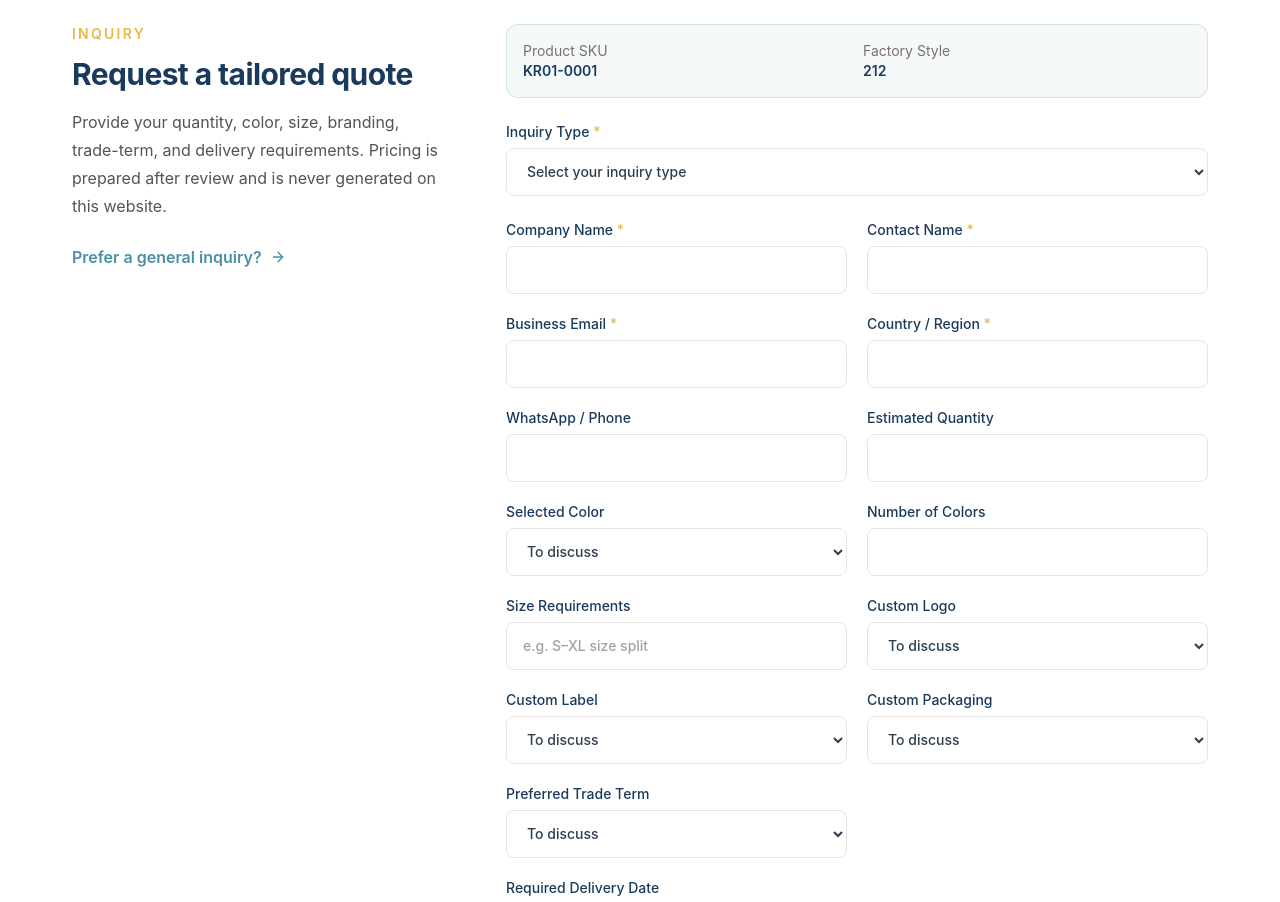
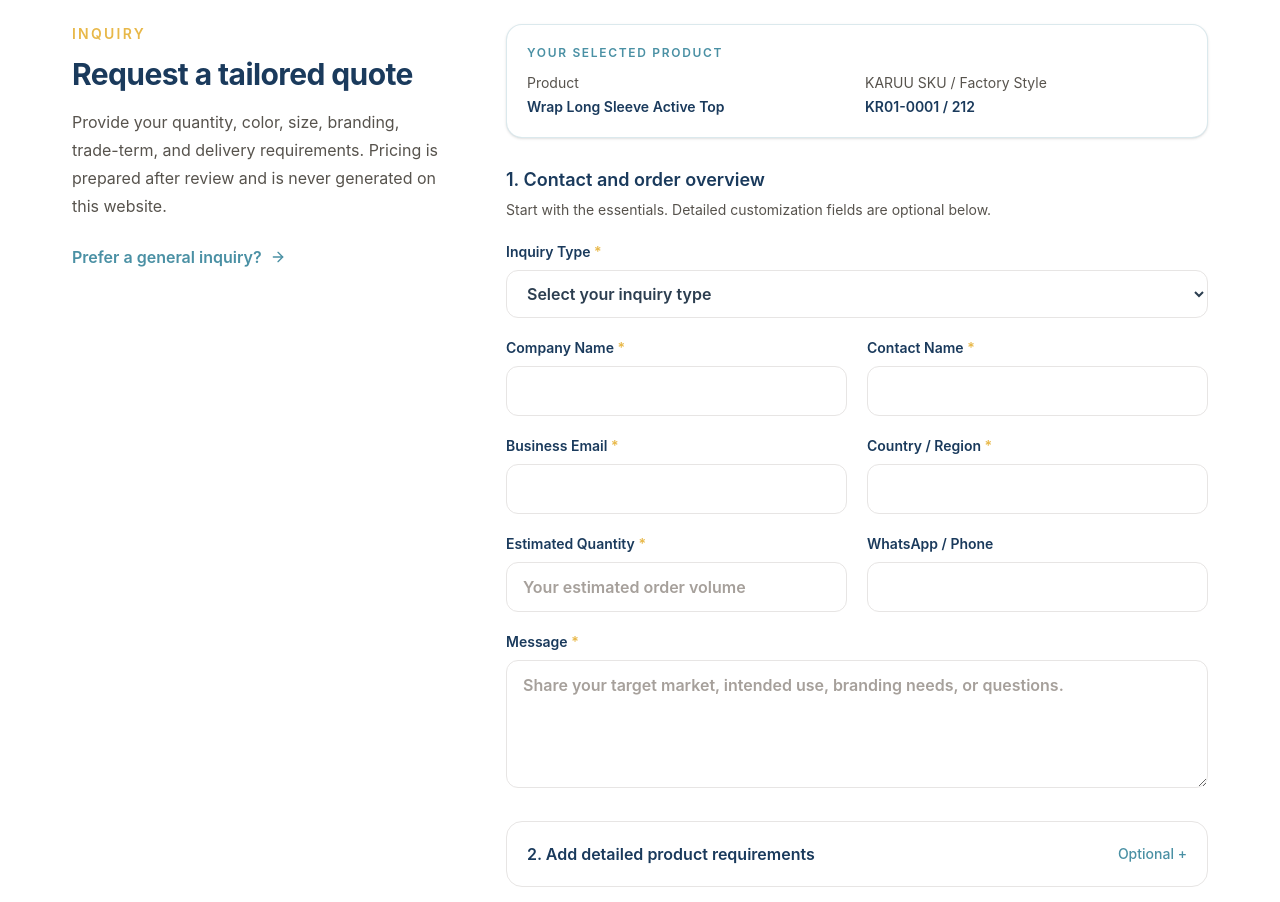
Before and after one commit to john92swe-sys/karuu-website, a Next.js app: page /products/kr01-0001 in a window 1280 px wide. Shown: the part 4440-5342 px from the top of the page. Built offline with nearby package versions, Linux system fonts and the light colour scheme; a web font is replaced by a local one.

Commit message:
Simplify product quote form for buyers

```diff
--- a/src/components/product-inquiry-form.tsx
+++ b/src/components/product-inquiry-form.tsx
@@ -5,20 +5,25 @@ interface ProductInquiryFormProps {
 }
 
 const inputClassName =
-  'mt-1.5 min-h-12 w-full rounded-lg border border-stone-200 bg-white px-4 py-3 text-sm text-stone outline-none transition-colors placeholder:text-stone-400 focus:border-secondary focus:ring-2 focus:ring-secondary/20';
+  'mt-2 min-h-12 w-full rounded-xl border border-stone-200 bg-white px-4 py-3 text-base text-stone outline-none transition-colors placeholder:text-stone-400 focus:border-secondary focus:ring-2 focus:ring-secondary/20';
 
 export function ProductInquiryForm({ product }: ProductInquiryFormProps) {
   return (
-    <form action="/api/inquiry-mailto" method="post" className="space-y-6">
-      <div className="rounded-xl border border-secondary/20 bg-secondary/5 p-4">
-        <dl className="grid gap-3 text-sm sm:grid-cols-2">
+    <form action="/api/inquiry-mailto" method="post" className="space-y-7">
+      <div className="rounded-2xl border border-secondary/20 bg-white p-5 shadow-sm">
+        <p className="text-xs font-semibold uppercase tracking-[0.14em] text-secondary">
+          Your selected product
+        </p>
+        <dl className="mt-3 grid gap-4 text-sm sm:grid-cols-2">
           <div>
-            <dt className="text-stone-500">Product SKU</dt>
-            <dd className="font-semibold text-primary">{product.sku}</dd>
+            <dt className="text-stone-600">Product</dt>
+            <dd className="mt-1 font-semibold text-primary">{product.shortName}</dd>
           </div>
           <div>
-            <dt className="text-stone-500">Factory Style</dt>
-            <dd className="font-semibold text-primary">{product.factoryStyleNumber}</dd>
+            <dt className="text-stone-600">KARUU SKU / Factory Style</dt>
+            <dd className="mt-1 font-semibold text-primary">
+              {product.sku} / {product.factoryStyleNumber}
+            </dd>
           </div>
         </dl>
       </div>
@@ -28,7 +33,14 @@ export function ProductInquiryForm({ product }: ProductInquiryFormProps) {
       <input type="hidden" name="productName" value={product.name} />
       <input type="hidden" name="factoryStyle" value={product.factoryStyleNumber} />
 
-      <label className="block text-sm font-medium text-primary">
+      <fieldset>
+        <legend className="text-lg font-semibold text-primary">1. Contact and order overview</legend>
+        <p className="mt-1 text-sm leading-6 text-stone-600">
+          Start with the essentials. Detailed customization fields are optional below.
+        </p>
+
+        <div className="mt-5 grid gap-5 md:grid-cols-2">
+          <label className="text-sm font-semibold text-primary md:col-span-2">
             Inquiry Type <span className="text-accent">*</span>
             <select className={inputClassName} name="inquiryType" defaultValue="" required>
               <option value="" disabled>
@@ -41,16 +53,15 @@ export function ProductInquiryForm({ product }: ProductInquiryFormProps) {
             </select>
           </label>
 
-      <div className="grid gap-5 md:grid-cols-2">
-        <label className="text-sm font-medium text-primary">
+          <label className="text-sm font-semibold text-primary">
             Company Name <span className="text-accent">*</span>
             <input className={inputClassName} name="companyName" required autoComplete="organization" />
           </label>
-        <label className="text-sm font-medium text-primary">
+          <label className="text-sm font-semibold text-primary">
             Contact Name <span className="text-accent">*</span>
             <input className={inputClassName} name="contactName" required autoComplete="name" />
           </label>
-        <label className="text-sm font-medium text-primary">
+          <label className="text-sm font-semibold text-primary">
             Business Email <span className="text-accent">*</span>
             <input
               className={inputClassName}
@@ -60,19 +71,53 @@ export function ProductInquiryForm({ product }: ProductInquiryFormProps) {
               autoComplete="email"
             />
           </label>
-        <label className="text-sm font-medium text-primary">
+          <label className="text-sm font-semibold text-primary">
             Country / Region <span className="text-accent">*</span>
             <input className={inputClassName} name="countryRegion" required autoComplete="country-name" />
           </label>
-        <label className="text-sm font-medium text-primary">
+          <label className="text-sm font-semibold text-primary">
+            Estimated Quantity <span className="text-accent">*</span>
+            <input
+              className={inputClassName}
+              name="estimatedQuantity"
+              inputMode="numeric"
+              required
+              placeholder="Your estimated order volume"
+            />
+          </label>
+          <label className="text-sm font-semibold text-primary">
             WhatsApp / Phone
             <input className={inputClassName} name="phone" type="tel" autoComplete="tel" />
           </label>
-        <label className="text-sm font-medium text-primary">
-          Estimated Quantity
-          <input className={inputClassName} name="estimatedQuantity" inputMode="numeric" />
+        </div>
+
+        <label className="mt-5 block text-sm font-semibold text-primary">
+          Message <span className="text-accent">*</span>
+          <textarea
+            className={`${inputClassName} min-h-32 resize-y`}
+            name="message"
+            required
+            placeholder="Share your target market, intended use, branding needs, or questions."
+          />
         </label>
-        <label className="text-sm font-medium text-primary">
+      </fieldset>
+
+      <details className="group rounded-2xl border border-stone-200 bg-white p-5 open:shadow-sm">
+        <summary className="cursor-pointer list-none text-base font-semibold text-primary focus-visible:outline-none focus-visible:ring-2 focus-visible:ring-secondary">
+          <span className="flex items-center justify-between gap-4">
+            2. Add detailed product requirements
+            <span className="text-sm font-medium text-secondary group-open:hidden">Optional +</span>
+            <span className="hidden text-sm font-medium text-secondary group-open:inline">Hide −</span>
+          </span>
+        </summary>
+        <p className="mt-2 text-sm leading-6 text-stone-600">
+          Add only the details already known. All commercial terms remain subject to project
+          review.
+        </p>
+
+        <div className="mt-5 grid gap-5 md:grid-cols-2">
+          {product.colors.length > 0 && (
+            <label className="text-sm font-semibold text-primary">
               Selected Color
               <select className={inputClassName} name="selectedColor" defaultValue="">
                 <option value="">To discuss</option>
@@ -83,15 +128,16 @@ export function ProductInquiryForm({ product }: ProductInquiryFormProps) {
                 ))}
               </select>
             </label>
-        <label className="text-sm font-medium text-primary">
+          )}
+          <label className="text-sm font-semibold text-primary">
             Number of Colors
             <input className={inputClassName} name="numberOfColors" inputMode="numeric" />
           </label>
-        <label className="text-sm font-medium text-primary">
+          <label className="text-sm font-semibold text-primary">
             Size Requirements
             <input className={inputClassName} name="sizeRequirements" placeholder="e.g. S–XL size split" />
           </label>
-        <label className="text-sm font-medium text-primary">
+          <label className="text-sm font-semibold text-primary">
             Custom Logo
             <select className={inputClassName} name="customLogo" defaultValue="To discuss">
               <option>No</option>
@@ -99,7 +145,7 @@ export function ProductInquiryForm({ product }: ProductInquiryFormProps) {
               <option>To discuss</option>
             </select>
           </label>
-        <label className="text-sm font-medium text-primary">
+          <label className="text-sm font-semibold text-primary">
             Custom Label
             <select className={inputClassName} name="customLabel" defaultValue="To discuss">
               <option>No</option>
@@ -107,7 +153,7 @@ export function ProductInquiryForm({ product }: ProductInquiryFormProps) {
               <option>To discuss</option>
             </select>
           </label>
-        <label className="text-sm font-medium text-primary">
+          <label className="text-sm font-semibold text-primary">
             Custom Packaging
             <select className={inputClassName} name="customPackaging" defaultValue="To discuss">
               <option>No</option>
@@ -115,7 +161,7 @@ export function ProductInquiryForm({ product }: ProductInquiryFormProps) {
               <option>To discuss</option>
             </select>
           </label>
-        <label className="text-sm font-medium text-primary">
+          <label className="text-sm font-semibold text-primary">
             Preferred Trade Term
             <select className={inputClassName} name="preferredTradeTerm" defaultValue="To discuss">
               <option>To discuss</option>
@@ -125,22 +171,14 @@ export function ProductInquiryForm({ product }: ProductInquiryFormProps) {
               <option>DDP</option>
             </select>
           </label>
-        <label className="text-sm font-medium text-primary md:col-span-2">
+          <label className="text-sm font-semibold text-primary md:col-span-2">
             Required Delivery Date
             <input className={inputClassName} name="requiredDeliveryDate" type="date" />
           </label>
         </div>
+      </details>
 
-      <label className="block text-sm font-medium text-primary">
-        Message
-        <textarea
-          className={`${inputClassName} min-h-32 resize-y`}
-          name="message"
-          placeholder="Share your target market, branding requirements, or other product questions."
-        />
-      </label>
-
-      <label className="flex items-start gap-3 text-sm leading-relaxed text-stone-600">
+      <label className="flex items-start gap-3 text-sm leading-relaxed text-stone-700">
         <input
           type="checkbox"
           name="privacyConsent"
@@ -157,13 +195,13 @@ export function ProductInquiryForm({ product }: ProductInquiryFormProps) {
       <div>
         <button
           type="submit"
-          className="inline-flex min-h-12 w-full items-center justify-center rounded-lg bg-primary px-8 py-3.5 font-semibold text-white transition-colors hover:bg-primary-light focus-visible:outline-none focus-visible:ring-2 focus-visible:ring-secondary focus-visible:ring-offset-2 sm:w-auto"
+          className="inline-flex min-h-12 w-full items-center justify-center rounded-xl bg-primary px-8 py-3.5 font-semibold text-white transition-colors hover:bg-primary-light focus-visible:outline-none focus-visible:ring-2 focus-visible:ring-secondary focus-visible:ring-offset-2 sm:w-auto"
         >
           Prepare Quote Request
         </button>
-        <p className="mt-3 text-xs leading-relaxed text-stone-500">
-          This prepares an email draft in your email application. Review and send the draft to
-          complete your inquiry. No price is generated automatically.
+        <p className="mt-3 max-w-2xl text-sm leading-6 text-stone-600">
+          This prepares an email draft addressed to KARUU for your review and sending. No price
+          is generated automatically, and no inquiry is recorded until you send the email.
         </p>
       </div>
     </form>
```
Lines whose indentation alone changed are shown as unchanged.
